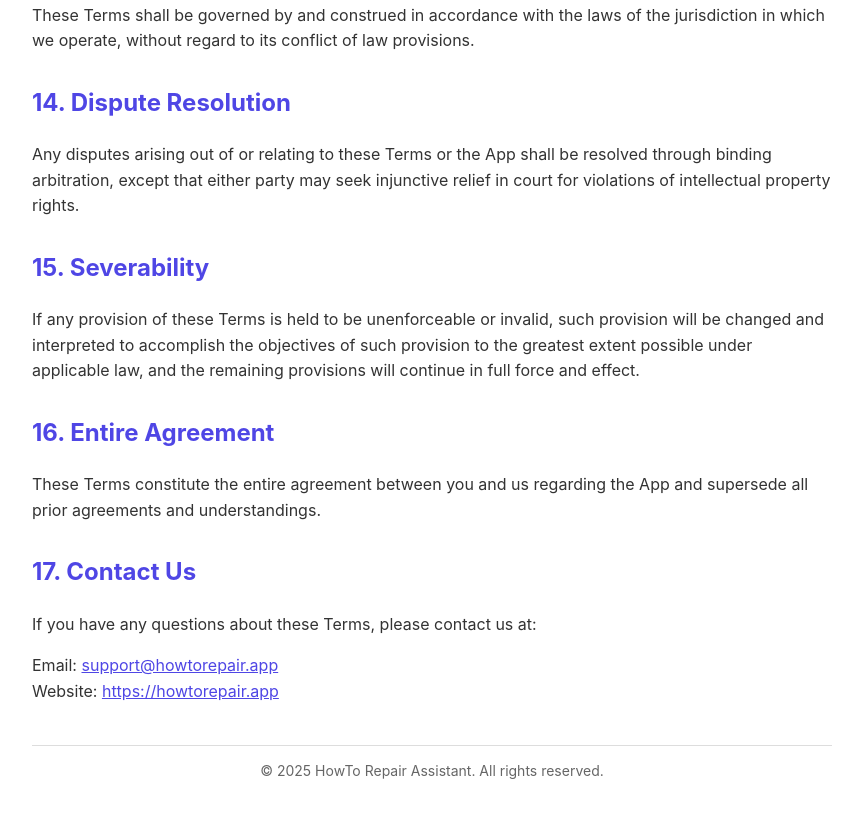
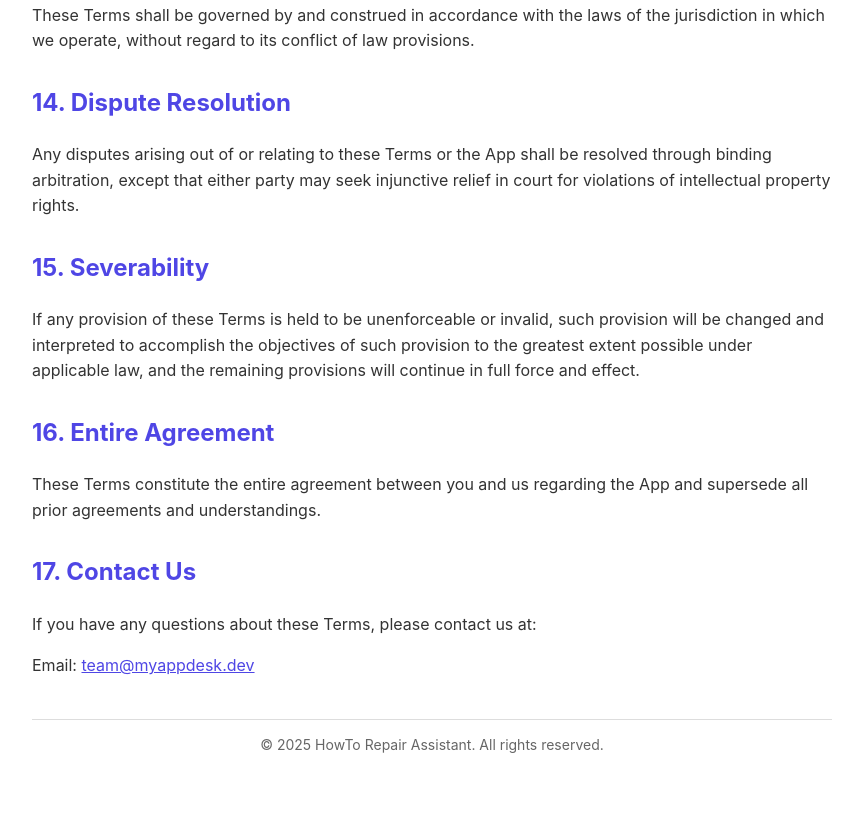
Before and after one commit to DGV1995/how_to_app_legal_documents, a plain HTML site: page docs/terms-of-service.html in a window 1280 px wide. Shown: the part 4299-5115 px from the top of the page, without its empty margins (208-1069 px from the left). After the commit the page ends 5089 px from the top, so only its background shows below. Drawn offline with Linux system fonts and the light colour scheme.

Commit message:
Update email contact.

```diff
--- a/docs/terms-of-service.html
+++ b/docs/terms-of-service.html
@@ -201,8 +201,7 @@
     <h2>17. Contact Us</h2>
     <p>If you have any questions about these Terms, please contact us at:</p>
     <p>
-        Email: <a href="mailto:support@howtorepair.app">support@howtorepair.app</a><br>
-        Website: <a href="https://howtorepair.app">https://howtorepair.app</a>
+        Email: <a href="team@myappdesk.dev">team@myappdesk.dev</a><br>
     </p>
 
     <hr style="margin-top: 40px; border: none; border-top: 1px solid #ddd;">
```
Also changed, not shown: docs/privacy-policy.html (+1 -2 lines), 1 other file.
